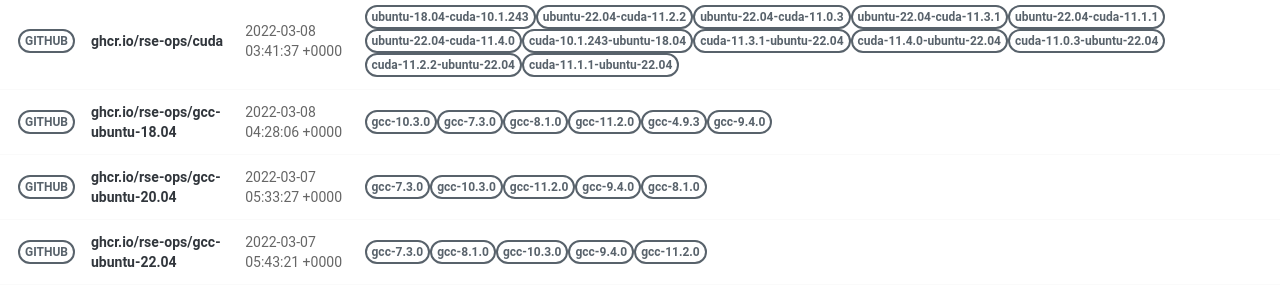
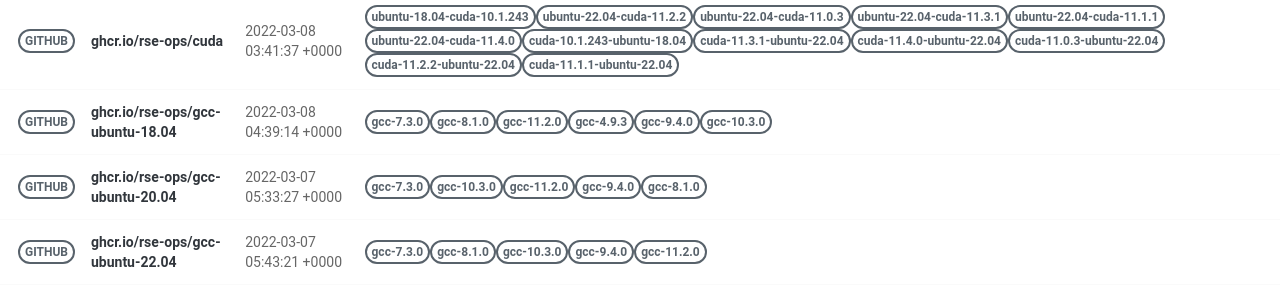
Before and after one commit to rse-ops/docker-images, a Jekyll site: the page built from pages/index.md, in a window 1280 px wide. Shown: the part 502-801 px from the top of the page. Built offline with Jekyll 4.4.1, drawn with Linux system fonts in a browser that asks for light colours; nearby versions of some CDN libraries.

Commit message:
Automated push to update library 2022-03-08

```diff
--- a/_library/ghcr.io-rse-ops-gcc-ubuntu-18.04.md
+++ b/_library/ghcr.io-rse-ops-gcc-ubuntu-18.04.md
@@ -1,14 +1,11 @@
 ---
 layout: container
 name: ghcr.io/rse-ops/gcc-ubuntu-18.04
-updated_at: 2022-03-08 04:28:06.461567
+updated_at: 2022-03-08 04:39:14.677378
 
 
 container_url: https://github.com/orgs/rse-ops/packages/container/package/gcc-ubuntu-18.04
 versions:
- - tag: gcc-10.3.0
-   dockerfile: https://github.com/rse-ops/docker-images/blob/main/ubuntu/gcc/Dockerfile
-   manifest: https://crane.ggcr.dev/manifest/ghcr.io/rse-ops/gcc-ubuntu-18.04:gcc-10.3.0
  - tag: gcc-7.3.0
    dockerfile: https://github.com/rse-ops/docker-images/blob/main/ubuntu/gcc/Dockerfile
    manifest: https://crane.ggcr.dev/manifest/ghcr.io/rse-ops/gcc-ubuntu-18.04:gcc-7.3.0
```
Also changed, not shown: other parts of _library/ghcr.io-rse-ops-gcc-ubuntu-18.04.md (+3 -0 lines).
